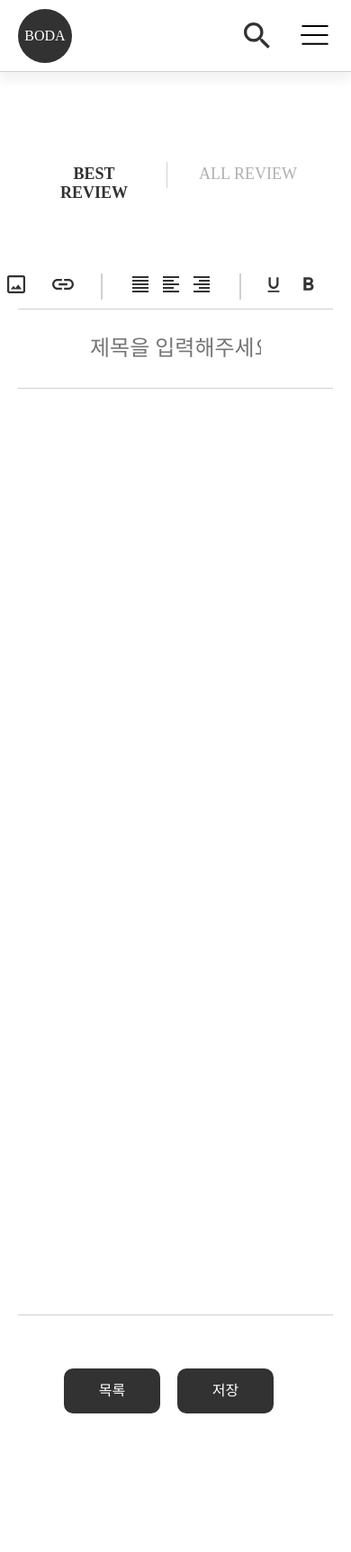
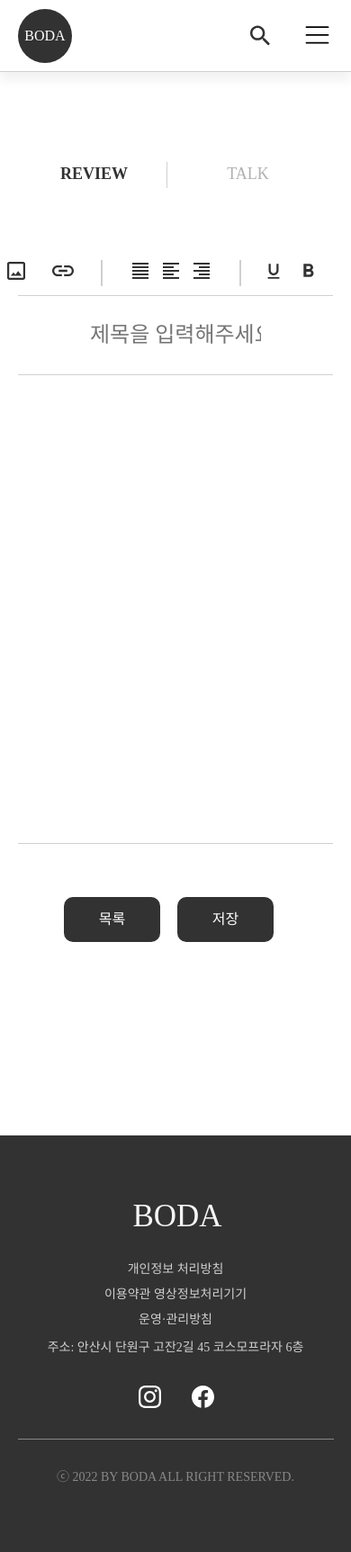
Before and after one commit to eu-ny/Boda, a PHP site: page /html/community/ReviewWrite.html in a window 390 px wide. Shown: the top 1725 px of the page at 90% size. Run offline with PHP 8.4, Linux system fonts and the light colour scheme; some web fonts are replaced.

Commit message:
20221019

```diff
--- a/html/assets/css/ReviewView.css
+++ b/html/assets/css/ReviewView.css
@@ -227,3 +227,15 @@ table {
       transition: all 0.6s ease-in-out;
     }
   }
+
+  @media (max-width: 600px){
+    .main__header .menu li:nth-child(1) a {
+        max-width: 160px;
+    }
+  }
+
+  @media (max-width: 480px){
+    .main__header .menu li:nth-child(1) a {
+        max-width: 120px;
+    }
+  }
--- a/html/assets/css/ReviewWrite.css
+++ b/html/assets/css/ReviewWrite.css
@@ -1,33 +1,33 @@
-.mid__ikon {
+.mid__icon {
 	text-align: right;
 	margin-bottom: 10px;
 	display: flex;
 	justify-content: flex-end;
 }
-.mid__ikon .Photo,
+.mid__icon .Photo,
 .link {
 	margin-right: 30px;
 }
 
-.mid__ikon .link {
+.mid__icon .link {
 	border-right: 2px solid #d0d0d0;
 	padding-right: 30px;
 }
 
 /* 아이콘 중앙, 왼쪽, 오른쪽 */
-.mid__ikon .center,
+.mid__icon .center,
 .left,
 .right {
 	margin-right: 10px;
 }
 
-.mid__ikon .right {
+.mid__icon .right {
 	border-right: 2px solid #d0d0d0;
 	padding-right: 30px;
 }
 
 /* 아이콘 u,b */
-.mid__ikon .ikon_U {
+.mid__icon .ikon_U {
 	padding-left: 15px;
 }
 
@@ -37,11 +37,11 @@
 }
 
 /* board */
-.board {
+.review__write {
 	margin-bottom: 95px;
 }
 
-table {
+.R-write__table {
 	width: 100%;
 	border-spacing: 0px;
 	border-collapse: collapse;
@@ -65,8 +65,8 @@ table {
 }
 
 .Contents {
-	min-height: 1030px;
-	box-sizing: border-box;
+	/* min-height: 1030px; */
+	/* box-sizing: content-box; */
 	padding: 80px 80px 120px 80px;
 	width: 100%;
 	border: none;
@@ -76,38 +76,24 @@ table {
 	resize: none;
 }
 
-.board__table table tbody tr td {
+.R-write__board .R-write__table tbody tr td {
 	color: black;
 }
 
-.board__table table tbody tr td img {
+.R-write__board .R-write__table tbody tr td img {
 	width: 1030px;
 }
 
-.table__bottom {
+.R-write__table__bottom {
 	display: flex;
+	justify-content: flex-end;
 }
 
-.table__bottom .icon {
-	display: flex;
-	font-weight: 300;
-	font-size: 14px;
-	color: #888888;
-}
-
-.table__bottom .icon .eye {
-	margin-left: 80px;
-}
-
-.table__bottom .icon .heart {
-	margin-left: 50px;
-}
-
-.table__bottom .btn {
+.R-write__table__bottom .btn {
 	margin-right: 30px;
 }
 
-.table__bottom .btn a {
+.R-write__table__bottom .btn a {
 	width: 107px;
 	height: 50px;
 	color: white;
@@ -122,7 +108,7 @@ table {
 	font-size: 16px;
 }
 
-.table__bottom .btn button {
+.R-write__table__bottom .btn button {
 	width: 107px;
 	height: 50px;
 	color: white;
@@ -261,15 +247,26 @@ table {
 	resize: none;
 }
 
+
+@media (max-width: 600px){
+    .main__header .menu li:nth-child(1) a {
+        max-width: 160px;
+    }
+  }
+
 @media (max-width: 480px) {
 
-	.main__header h2,
+	.main__header.reviewWrite__header h2,
 	.home {
 		display: none;
 		transition: all 3s cubic-bezier(0.4, 0, 1, 1);
 	}
 
-	.table__bottom {
+	.R-write__table__bottom {
 		justify-content: center;
 	}
+
+	.main__header .menu li:nth-child(1) a {
+        max-width: 120px;
+    }
 }
--- a/html/community/ReviewWrite.html
+++ b/html/community/ReviewWrite.html
@@ -5,6 +5,7 @@
         <meta http-equiv="X-UA-Compatible" content="IE=edge" />
         <meta name="viewport" content="width=device-width, initial-scale=1.0" />
 
+        <!-- CSS -->
         <link rel="stylesheet" href="../assets/css/fonts.css" />
         <link rel="stylesheet" href="../assets/css/reset.css" />
         <link rel="stylesheet" href="../assets/css/common.css" />
@@ -12,10 +13,20 @@
         <link rel="stylesheet" href="../assets/css/header.css" />
         <link rel="stylesheet" href="../assets/css/login.css">
         <link rel="stylesheet" href="../assets/css/loginPopup.css">
+        <link rel="stylesheet" href="../assets/css//agree.css">
+
+        <link rel="stylesheet" href="../assets/css/notice.css">
         <link rel="stylesheet" href="../assets/css/Review.css">
+        <link rel="stylesheet" href="../assets/css/ReviewView.css">
         <link rel="stylesheet" href="../assets/css/ReviewWrite.css">
+        <link rel="stylesheet" href="../assets/css/talk.css">
+
         <link rel="stylesheet" href="../assets/css/footer.css">
-        <title>ALL REVIEW VIEW</title>
+
+        <link rel="stylesheet" href="../assets/css/swiper.css">
+        <!-- //CSS -->
+
+        <title>REVIEW VIEW</title>
     </head>
     <body>
         <!-- skip -->
@@ -57,7 +68,7 @@
                         <li>
                             <a class="main__menu" href="#">COMMUNITY</a>
                             <ul class="sub blind">
-                                <li><a href="../community/bestReview.html">REVIEW</a></li>
+                                <li><a href="../community/Review.html">REVIEW</a></li>
                                 <li><a href="../community/Talk.html">TALK</a></li>
                             </ul>
                         </li>
@@ -74,23 +85,23 @@
                 </div>
                 <div class="header__right">
                     <a class="search" href="#">
-                        <svg width="29" height="29" viewBox="0 0 29 29" fill="none" xmlns="http://www.w3.org/2000/svg">
+                        <svg width="22" height="29" viewBox="0 0 29 29" fill="none" xmlns="http://www.w3.org/2000/svg">
                             <path d="M20.7261 18.239H19.4162L18.952 17.7913C20.5769 15.9011 21.5552 13.4471 21.5552 10.7776C21.5552 4.82504 16.7301 0 10.7776 0C4.82504 0 0 4.82504 0 10.7776C0 16.7301 4.82504 21.5552 10.7776 21.5552C13.4471 21.5552 15.9011 20.5769 17.7913 18.952L18.239 19.4162V20.7261L25.391 27.8638C25.7937 28.2658 25.9951 28.4667 26.2279 28.5402C26.424 28.602 26.6345 28.6019 26.8306 28.5399C27.0633 28.4662 27.2644 28.265 27.6667 27.8627L27.8627 27.6667C28.265 27.2644 28.4662 27.0633 28.5399 26.8306C28.6019 26.6345 28.602 26.424 28.5402 26.2279C28.4667 25.9951 28.2658 25.7937 27.8638 25.391L20.7261 18.239ZM10.7776 18.239C6.64894 18.239 3.31618 14.9062 3.31618 10.7776C3.31618 6.64894 6.64894 3.31618 10.7776 3.31618C14.9062 3.31618 18.239 6.64894 18.239 10.7776C18.239 14.9062 14.9062 18.239 10.7776 18.239Z" fill="#323232" />
                         </svg>
                     </a>
-                    <svg class="ham" width="40" height="32" viewBox="0 0 40 32" fill="none" xmlns="http://www.w3.org/2000/svg">
-                        <path d ="M6.25 5.94922H33.75M6.25 15.8979H33.7 5M6.25 25.8467H33.75"stroke="black" stroke-width="2" stroke-linecap="round" stroke-linejoin="round"/>
+                    <svg class="ham" width="35" height="32" viewBox="0 0 40 32" fill="none" xmlns="http://www.w3.org/2000/svg">
+                        <path d ="M6.25 5.94922H33.75M6.25 15.8979H33.7 8M6.25 25.8467H33.75"stroke="black" stroke-width="2" stroke-linecap="round" stroke-linejoin="round"/>
                     </svg>
 
-                    <svg class="ham__close blind" width="25" height="28" viewBox="0 0 29 32" fill="none" xmlns="http://www.w3.org/2000/svg">
+                    <svg class="ham__close blind" width="20" height="23" viewBox="0 0 29 32" fill="none" xmlns="http://www.w3.org/2000/svg">
                         <path d="M1 31L27.9483 1M27.9483 31L1 1" stroke="#323232" stroke-width="3" stroke-linecap="round" stroke-linejoin="round" />
                     </svg>
 
-                    <svg class="ham__mobile" width="40" height="32" viewBox="0 0 40 32" fill="none" xmlns="http://www.w3.org/2000/svg">
-                        <path d ="M6.25 5.94922H33.75M6.25 15.8979H33.7 5M6.25 25.8467H33.75" stroke="black" stroke-width="2" stroke-linecap="round" stroke-linejoin="round"/>
+                    <svg class="ham__mobile" width="35" height="32" viewBox="0 0 40 32" fill="none" xmlns="http://www.w3.org/2000/svg">
+                        <path d ="M6.25 5.94922H33.75M6.25 15.8979H33.7 8M6.25 25.8467H33.75"stroke="black" stroke-width="2" stroke-linecap="round" stroke-linejoin="round"/>
                     </svg>
 
-                    <svg class="ham__mobile__close blind" width="25" height="28" viewBox="0 0 29 32" fill="none" xmlns="http://www.w3.org/2000/svg">
+                    <svg class="ham__mobile__close blind" width="20" height="23" viewBox="0 0 29 32" fill="none" xmlns="http://www.w3.org/2000/svg">
                         <path d="M1 31L27.9483 1M27.9483 31L1 1" stroke="#323232" stroke-width="3" stroke-linecap="round" stroke-linejoin="round" />
                     </svg>
 
@@ -118,7 +129,7 @@
                         </li>
                         <li><a href="#">COMMUNITY</a>
                             <ul>
-                                <li><a href="../community/bestReview.html">REVIEW</a></li>
+                                <li><a href="../community/Review.html">REVIEW</a></li>
                                 <li><a href="../community/Talk.html">TALK</a></li>
                             </ul>
                         </li>
@@ -164,7 +175,7 @@
                             <div class="join__btn">
                                 <a href="../login/agree.html">회원가입</a>
                                 <a href="../login/findID.html">아이디 찾기</a>
-                                <a href="#">비밀번호 찾기</a>
+                                <a href="../login/findPass.html">비밀번호 찾기</a>
                             </div>
                         </div>
                     </div>
@@ -176,7 +187,7 @@
 
         <main id="main">
             <h2 class="blind">베스트 리뷰 게시판 수정 페이지입니다.</h2>
-            <div class="main__header top__container">
+            <div class="main__header top__container reviewWrite__header">
                 <h2>TODAY's</h2>
                 <h2>Review</h2>
                 <div class="home">
@@ -184,16 +195,16 @@
                             <svg width="20" height="17" viewBox="0 0 20 17" fill="none" xmlns="http://www.w3.org/2000/svg">
                                 <path d="M8 17V11H12V17H17V9H20L10 0L0 9H3V17H8Z" fill="#323232" />
                             </svg>
-                        </a></span><span>BEST REVIEW</span>
+                        </a></span><span>REVIEW</span>
                 </div>
                 <div class="menu">
-                    <li><a href="bestReview.html" class="active">BEST REVIEW</a></li>
-                    <li><a href="allReview.html">ALL REVIEW</a></li>
+                    <li><a href="Review.html" class="active">REVIEW</a></li>
+                    <li><a href="Talk.html">TALK</a></li>
                 </div>
             </div>
 
             <section class="mid__container">
-                <div class="mid__ikon">
+                <div class="mid__icon">
                     <div class="Photo">
                         <svg width="20" height="24" viewBox="0 0 18 18" fill="none" xmlns="http://www.w3.org/2000/svg">
                             <path
@@ -283,9 +294,9 @@
 
                     </div>
                 </div>
-                <div class="board">
-                    <div class="board__table">
-                        <table>
+                <div class="review__write">
+                    <div class="R-write__board">
+                        <table class="R-write__table">
                             <colgroup>
                                 <col style="width: 30%" />
                                 <col style="width: 60%" />
@@ -299,13 +310,12 @@
                             </div>
                         </table>
                     </div>
-                    <div class="table__bottom">
+                    <div class="R-write__table__bottom">
                         <div class="btn">
-                            <a href="bestReview.html">목록</a>
-                            <a href="#">저장</a>
+                            <a href="Review.html">목록</a>
+                            <button type="submit" value="저장">저장</button>
                         </div>
                     </div>
-                </div>
                 </div>
 
             </section>
```
Also changed, not shown: html/assets/css/Review.css (+27 -27 lines), html/community/Review.html (+9 -9 lines), html/community/ReviewView.html (+13 -13 lines).
